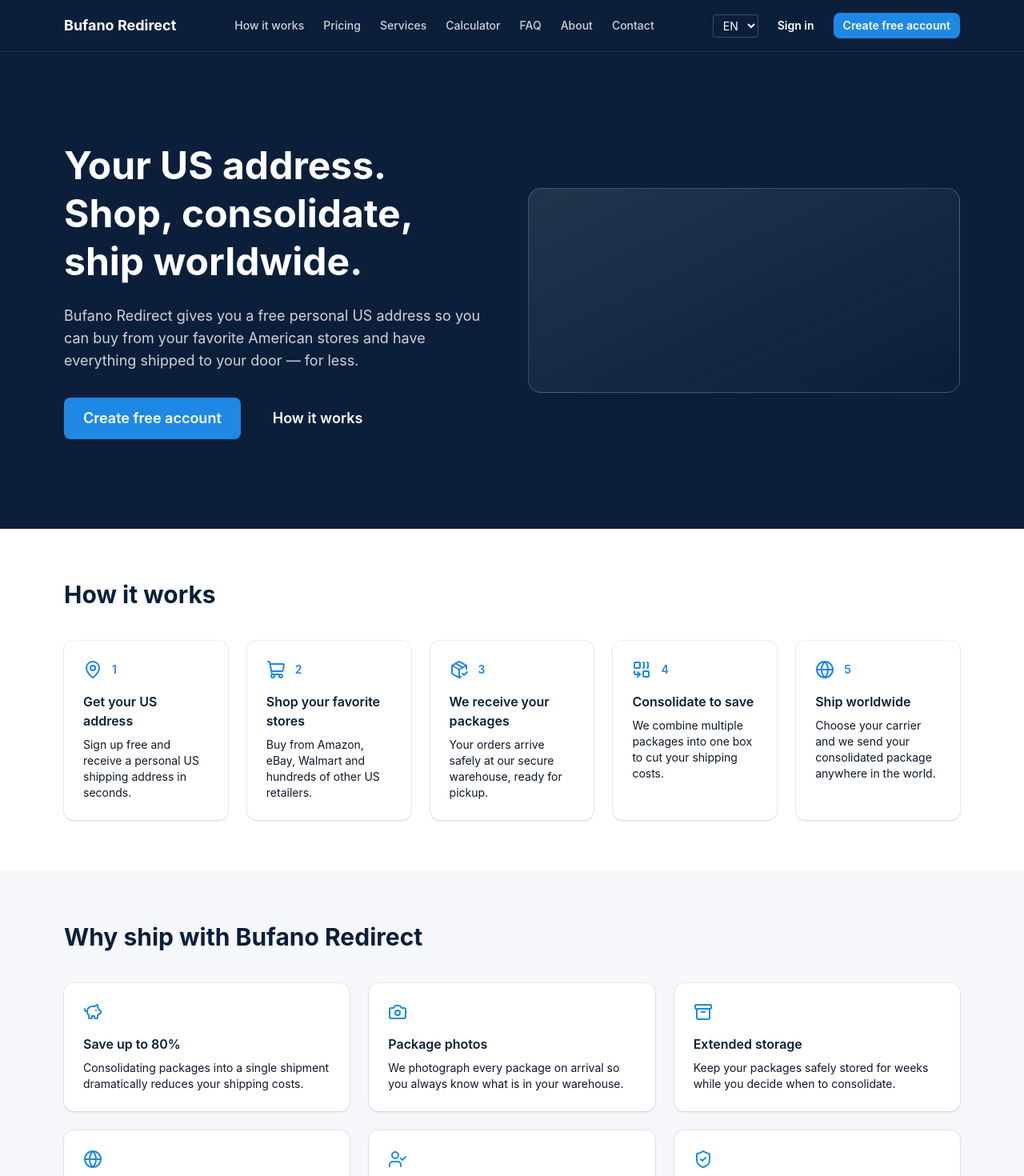
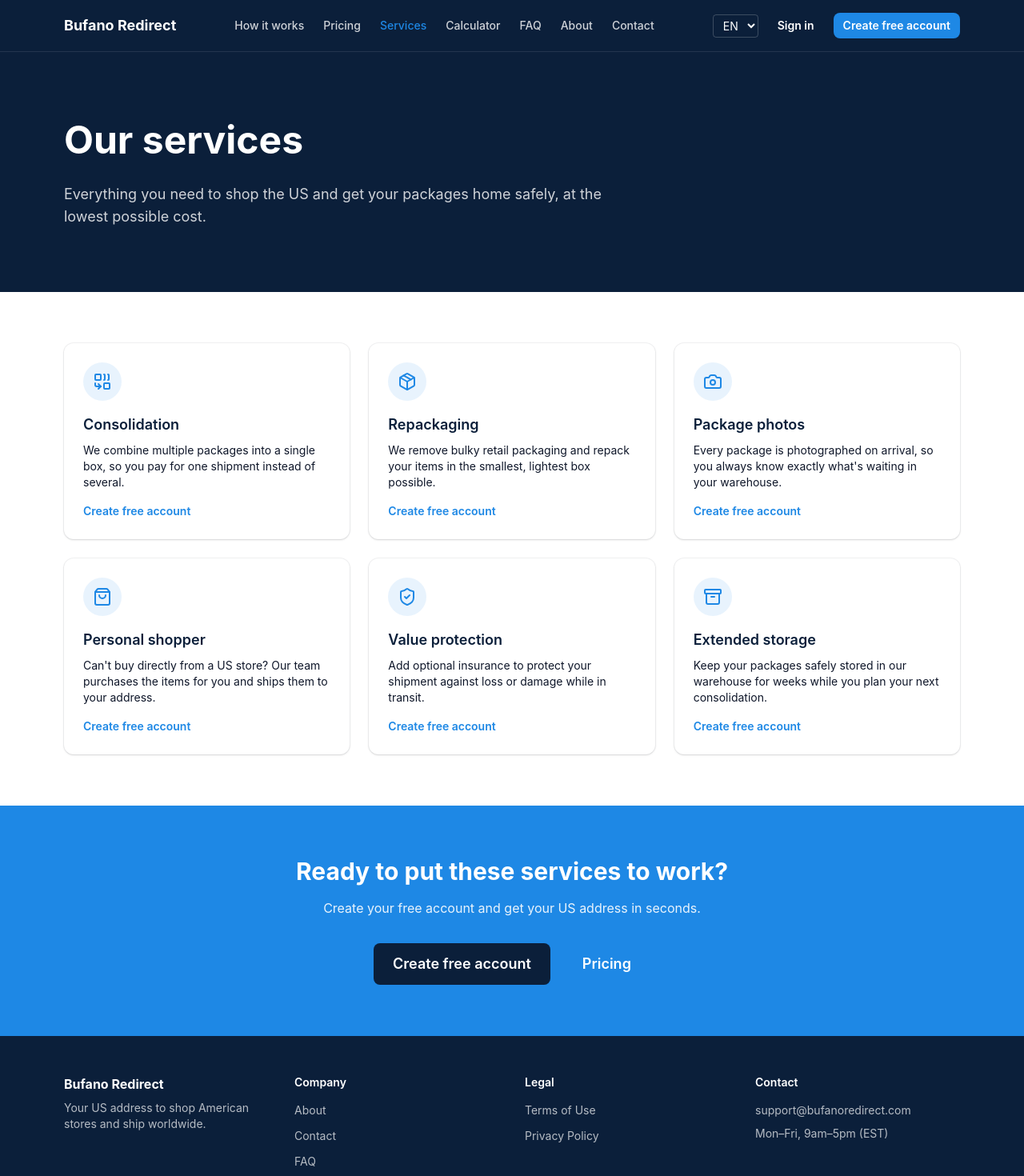
Before and after one commit to cbufano/UboxRedirect.com, a React (Vite) app: page /services in a window 1280 px wide. Before the commit this address led to /. Shown: the top 1470 px of the page at 80% size. Built offline with nearby package versions, Linux system fonts and the light colour scheme.

Commit message:
feat: build services page

```diff
--- a/src/i18n/locales/en/common.json
+++ b/src/i18n/locales/en/common.json
@@ -203,5 +203,40 @@
         { "service": "Value protection", "fee": "2% of declared value" }
       ]
     }
+  },
+  "services": {
+    "title": "Our services",
+    "subtitle": "Everything you need to shop the US and get your packages home safely, at the lowest possible cost.",
+    "items": [
+      {
+        "title": "Consolidation",
+        "text": "We combine multiple packages into a single box, so you pay for one shipment instead of several."
+      },
+      {
+        "title": "Repackaging",
+        "text": "We remove bulky retail packaging and repack your items in the smallest, lightest box possible."
+      },
+      {
+        "title": "Package photos",
+        "text": "Every package is photographed on arrival, so you always know exactly what's waiting in your warehouse."
+      },
+      {
+        "title": "Personal shopper",
+        "text": "Can't buy directly from a US store? Our team purchases the items for you and ships them to your address."
+      },
+      {
+        "title": "Value protection",
+        "text": "Add optional insurance to protect your shipment against loss or damage while in transit."
+      },
+      {
+        "title": "Extended storage",
+        "text": "Keep your packages safely stored in our warehouse for weeks while you plan your next consolidation."
+      }
+    ],
+    "cta": {
+      "title": "Ready to put these services to work?",
+      "subtitle": "Create your free account and get your US address in seconds.",
+      "button": "Create free account"
+    }
   }
 }
--- a/src/i18n/locales/es/common.json
+++ b/src/i18n/locales/es/common.json
@@ -203,5 +203,40 @@
         { "service": "Protección de valor", "fee": "2% del valor declarado" }
       ]
     }
+  },
+  "services": {
+    "title": "Nuestros servicios",
+    "subtitle": "Todo lo que necesitas para comprar en EE. UU. y recibir tus paquetes con seguridad, al menor costo posible.",
+    "items": [
+      {
+        "title": "Consolidación",
+        "text": "Combinamos varios paquetes en una sola caja, para que pagues por un envío en lugar de varios."
+      },
+      {
+        "title": "Reempaque",
+        "text": "Quitamos el embalaje voluminoso de las tiendas y reempacamos tus artículos en la caja más pequeña y liviana posible."
+      },
+      {
+        "title": "Fotos de los paquetes",
+        "text": "Cada paquete se fotografía al llegar, así siempre sabes exactamente qué hay en tu almacén."
+      },
+      {
+        "title": "Personal shopper",
+        "text": "¿No puedes comprar directamente en una tienda de EE. UU.? Nuestro equipo compra los artículos por ti y los envía a tu dirección."
+      },
+      {
+        "title": "Protección de valor",
+        "text": "Agrega un seguro opcional para proteger tu envío contra pérdida o daño durante el transporte."
+      },
+      {
+        "title": "Almacenamiento extendido",
+        "text": "Guarda tus paquetes de forma segura en nuestro almacén durante semanas mientras planeas tu próxima consolidación."
+      }
+    ],
+    "cta": {
+      "title": "¿Listo para aprovechar estos servicios?",
+      "subtitle": "Crea tu cuenta gratis y obtén tu dirección en EE. UU. en segundos.",
+      "button": "Crear cuenta gratis"
+    }
   }
 }
--- a/src/i18n/locales/pt/common.json
+++ b/src/i18n/locales/pt/common.json
@@ -203,5 +203,40 @@
         { "service": "Proteção de valor", "fee": "2% do valor declarado" }
       ]
     }
+  },
+  "services": {
+    "title": "Nossos serviços",
+    "subtitle": "Tudo o que você precisa para comprar nos EUA e receber seus pacotes com segurança, pelo menor custo possível.",
+    "items": [
+      {
+        "title": "Consolidação",
+        "text": "Combinamos vários pacotes em uma única caixa, para você pagar por um envio em vez de vários."
+      },
+      {
+        "title": "Reembalagem",
+        "text": "Removemos a embalagem volumosa das lojas e reembalamos seus itens na caixa menor e mais leve possível."
+      },
+      {
+        "title": "Fotos dos pacotes",
+        "text": "Cada pacote é fotografado na chegada, então você sempre sabe exatamente o que está no seu depósito."
+      },
+      {
+        "title": "Personal shopper",
+        "text": "Não consegue comprar direto de uma loja dos EUA? Nossa equipe compra os itens por você e envia para o seu endereço."
+      },
+      {
+        "title": "Proteção de valor",
+        "text": "Adicione um seguro opcional para proteger seu envio contra perda ou dano durante o transporte."
+      },
+      {
+        "title": "Armazenamento estendido",
+        "text": "Mantenha seus pacotes guardados com segurança no nosso depósito por semanas enquanto planeja sua próxima consolidação."
+      }
+    ],
+    "cta": {
+      "title": "Pronto para aproveitar esses serviços?",
+      "subtitle": "Crie sua conta grátis e receba seu endereço nos EUA em segundos.",
+      "button": "Criar conta grátis"
+    }
   }
 }
--- /dev/null
+++ b/src/pages/Services.tsx
@@ -0,0 +1,75 @@
+import { Link } from 'react-router-dom'
+import { useTranslation } from 'react-i18next'
+import { Combine, Package, Camera, ShoppingBag, ShieldCheck, Archive } from 'lucide-react'
+import { Button } from '../components/ui/Button'
+import { Card } from '../components/ui/Card'
+import { Section } from '../components/ui/Section'
+
+interface ServiceItem {
+  title: string
+  text: string
+}
+
+const SERVICE_ICONS = [Combine, Package, Camera, ShoppingBag, ShieldCheck, Archive]
+
+export default function Services() {
+  const { t } = useTranslation()
+
+  const items = t('services.items', { returnObjects: true }) as ServiceItem[]
+
+  return (
+    <>
+      {/* Page hero */}
+      <section className="bg-navy text-white">
+        <div className="mx-auto max-w-6xl px-4 py-16 md:py-20">
+          <h1 className="text-4xl font-bold leading-tight md:text-5xl">{t('services.title')}</h1>
+          <p className="mt-6 max-w-2xl text-lg text-white/80">{t('services.subtitle')}</p>
+        </div>
+      </section>
+
+      {/* Services grid */}
+      <Section>
+        <div className="grid gap-6 sm:grid-cols-2 lg:grid-cols-3">
+          {items.map((item, index) => {
+            const Icon = SERVICE_ICONS[index]
+            return (
+              <Card key={item.title}>
+                <div className="flex h-12 w-12 items-center justify-center rounded-full bg-brand/10">
+                  {Icon ? <Icon className="h-6 w-6 text-brand" aria-hidden="true" /> : null}
+                </div>
+                <h3 className="mt-4 text-lg font-semibold text-navy">{item.title}</h3>
+                <p className="mt-2 text-sm text-slate">{item.text}</p>
+                <Link
+                  to="/signup"
+                  className="mt-4 inline-block text-sm font-semibold text-brand hover:underline"
+                >
+                  {t('nav.signup')}
+                </Link>
+              </Card>
+            )
+          })}
+        </div>
+      </Section>
+
+      {/* CTA band */}
+      <section className="bg-brand text-white">
+        <div className="mx-auto max-w-6xl px-4 py-16 text-center">
+          <h2 className="text-3xl font-bold">{t('services.cta.title')}</h2>
+          <p className="mx-auto mt-4 max-w-2xl text-white/90">{t('services.cta.subtitle')}</p>
+          <div className="mt-8 flex flex-col items-center justify-center gap-4 sm:flex-row">
+            <Link to="/signup">
+              <Button variant="secondary" size="lg">
+                {t('services.cta.button')}
+              </Button>
+            </Link>
+            <Link to="/pricing">
+              <Button variant="ghost" size="lg" className="text-white hover:bg-white/10">
+                {t('nav.pricing')}
+              </Button>
+            </Link>
+          </div>
+        </div>
+      </section>
+    </>
+  )
+}
--- a/src/routes.tsx
+++ b/src/routes.tsx
@@ -3,6 +3,7 @@ import { PublicLayout } from './layouts/PublicLayout'
 import Home from './pages/Home'
 import HowItWorks from './pages/HowItWorks'
 import Pricing from './pages/Pricing'
+import Services from './pages/Services'
 
 export function AppRoutes() {
   return (
@@ -11,6 +12,7 @@ export function AppRoutes() {
         <Route index element={<Home />} />
         <Route path="how" element={<HowItWorks />} />
         <Route path="pricing" element={<Pricing />} />
+        <Route path="services" element={<Services />} />
         {/* public routes added as their tasks complete */}
       </Route>
       <Route path="*" element={<Navigate to="/" replace />} />
```
Also changed, not shown: 1 other file (tests, documents, lock files or other folders).
